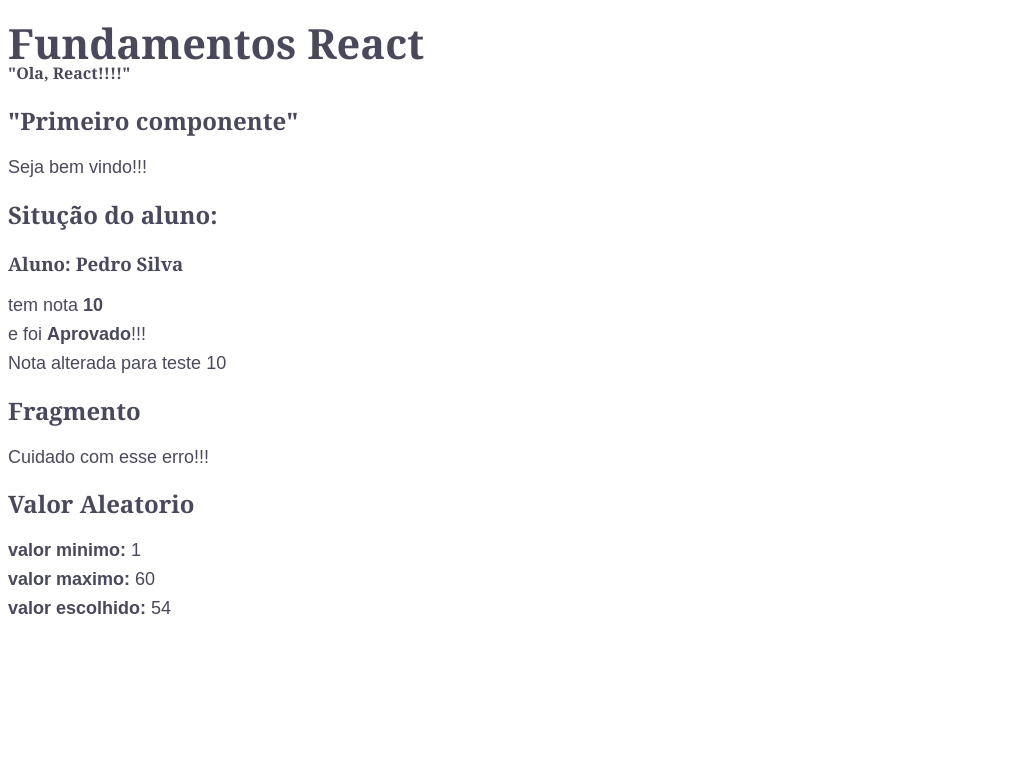
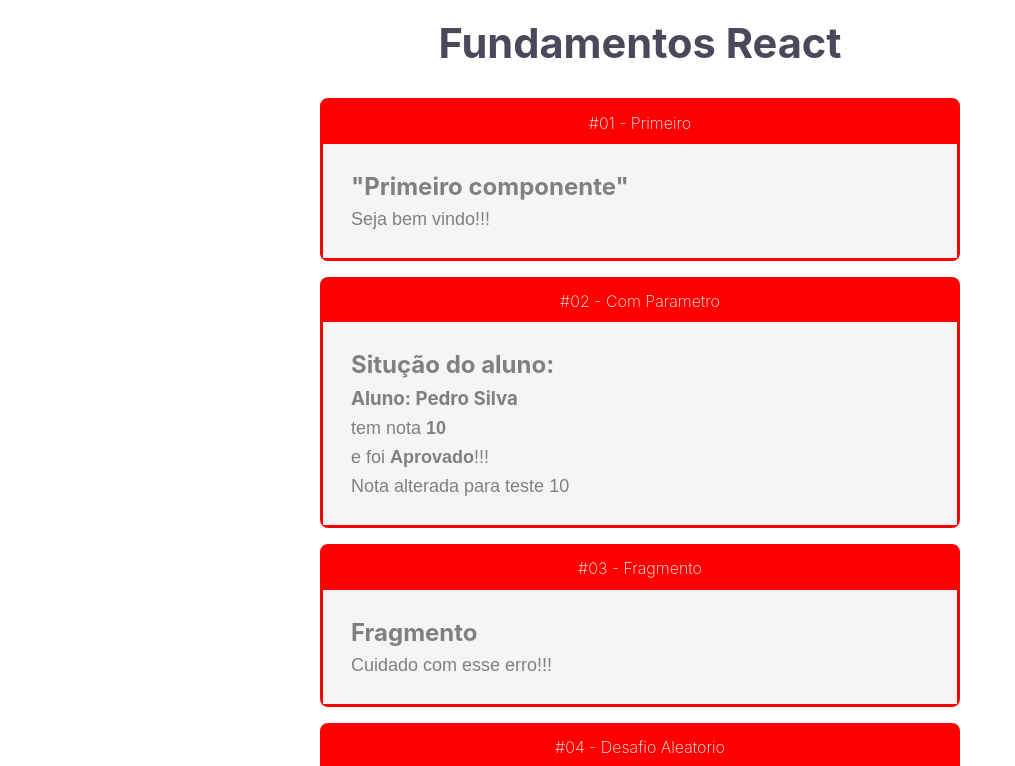
Before and after one commit to mrcomputer2018/primeiro, a React (Create React App) app: page / in a window 1280 px wide. Shown: the top 766 px of the page, without its empty margins (0-1015 px from the left). Built offline with nearby package versions, Linux system fonts and the light colour scheme.

Commit message:
Criando card.jsx

```diff
--- a/src/app.jsx
+++ b/src/app.jsx
@@ -4,20 +4,31 @@
 import ComParametro from "./components/basicos/ComParametro"
 import Fragmento from "./components/basicos/Fragmento"
 import Aleatorio from "./components/basicos/Aleatorio"
+import Card from "./components/layout/Card"
 
 function App(props) {
     return (
         <div id="app">
             <h1>Fundamentos React</h1>
-            <strong>"Ola, React!!!!"</strong>
             <br/>
+            <Card titulo="#01 - Primeiro">
                 <Primeiro/>
+            </Card>
+
+            <Card titulo="#02 - Com Parametro">
                 <ComParametro
                     titulo="Situção do aluno:"
                     subtitulo="Pedro Silva"
                     nota={10} />
+            </Card>
+
+            <Card titulo="#03 - Fragmento">
                 <Fragmento />
+            </Card>
+
+            <Card titulo="#04 - Desafio Aleatorio">
                 <Aleatorio min={1} max={60}/>
+            </Card>
         </div>
     )
 }
--- /dev/null
+++ b/src/components/layout/Card.css
@@ -0,0 +1,23 @@
+.Card {
+    background-color: red;
+    width: 50vw;
+    margin: 1rem auto;
+    border-radius: .5rem;
+    border: .2rem solid red;
+    font-family: -apple-system, BlinkMacSystemFont, 'Segoe UI', Roboto, Oxygen, Ubuntu, Cantarell, 'Open Sans', 'Helvetica Neue', sans-serif;
+}
+
+.Card .Tittle {
+    padding: .7rem 0rem;
+    color: white;
+    font: bolder;
+    display:flex;
+    justify-content: center;
+}
+
+.Card .Content {
+    background-color: whitesmoke;
+    color: gray;
+    padding: 1.25rem;
+    text-align: left;
+}
--- /dev/null
+++ b/src/components/layout/Card.jsx
@@ -0,0 +1,15 @@
+import React from "react"
+import "./Card.css"
+
+const Card = (props) => {
+    const { titulo } = props
+
+    return (
+        <div className="Card">
+            <div className="Tittle">{ titulo }</div>
+            <div className="Content">{ props.children }</div>
+        </div>
+    )
+}
+
+export default Card;
--- a/src/index.css
+++ b/src/index.css
@@ -26,9 +26,9 @@
 
 body {
     margin-top: 2rem;
-
-    font-family: Georgia, 'Times New Roman', Times, serif;
-    font-weight: 400;
+    font-family: -apple-system, BlinkMacSystemFont, 'Segoe UI', Roboto, Oxygen, Ubuntu, Cantarell, 'Open Sans', 'Helvetica Neue', sans-serif;
+    font-weight: 200;
+    text-align: center;
     color: var(--color-darkblue-alpha);
 }
 
@@ -43,5 +43,10 @@
     font-size: 1.125rem;
     margin-top: 0;
     margin-bottom: 0.5rem;
+    margin-left: .5rem;
     font-family: Arial, Helvetica, sans-serif;
 }
+
+h2, h3 {
+    margin: .5rem;
+}
```
Lines whose indentation alone changed are shown as unchanged.
